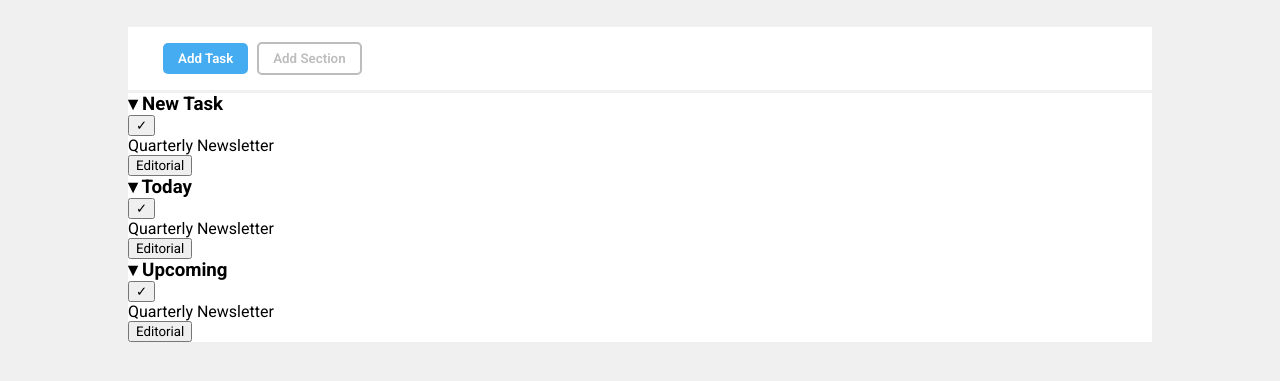
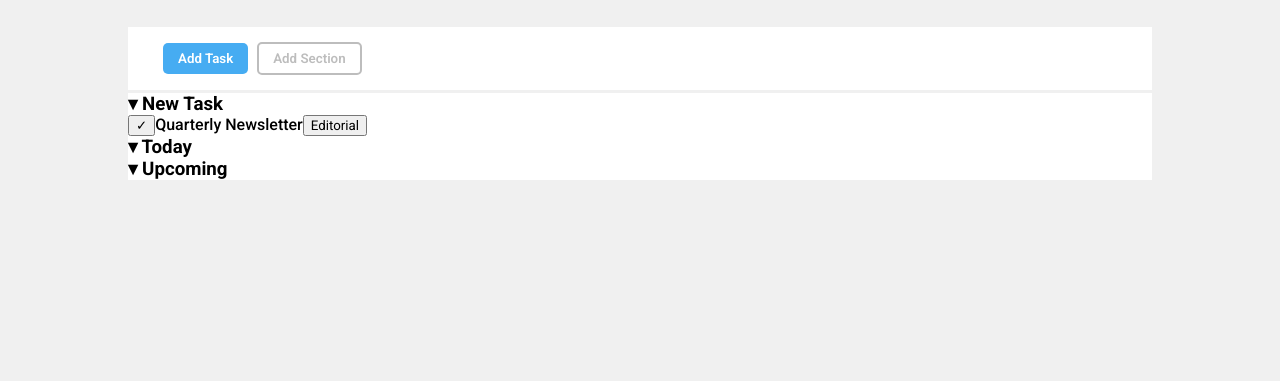
Before and after one commit to coluccifrancesco/html-css-toboolist, a plain HTML site: page index.html in a window 1280 px wide. Shown: the part 73-454 px from the top of the page. Drawn offline with Linux system fonts and the light colour scheme.

Commit message:
aiming to the goal

```diff
--- a/index.html
+++ b/index.html
@@ -30,10 +30,10 @@
             <div class="margin-div2
                 margin-lr
                 bg-w">
-                <div class="container-div">
+                <div>
                     <h3>&#9662 <span>New Task</span></h3>
 
-                    <div>
+                    <div class="container-task">
                         <button>&checkmark;</button>
                         <p>Quarterly Newsletter</p>
                         <button>Editorial</button>
@@ -42,18 +42,10 @@
 
                 <div class="container-div">
                    <h3>&#9662 <span>Today</span></h3>
-
-                   <button>&checkmark;</button>
-                   <p>Quarterly Newsletter</p>
-                   <button>Editorial</button>
                 </div>
 
                 <div class="container-div">
                     <h3>&#9662 <span>Upcoming</span></h3>
-
-                  <button>&checkmark;</button>
-                  <p>Quarterly Newsletter</p>
-                  <button>Editorial</button>
                 </div>
             </div>
         </main>
--- a/style/style.css
+++ b/style/style.css
@@ -37,11 +37,14 @@ h1{
 
 }
 
-/* tasks */
+p{
+    font-weight: 450;
+}
 
-.container-div{
-    display: block;
+.container-task{
+    display: flex;
 }
+
 
 /* Colori */
 
```
